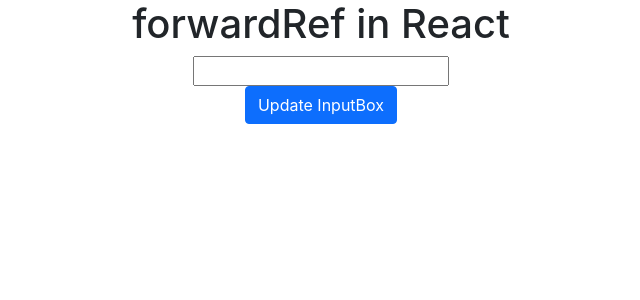
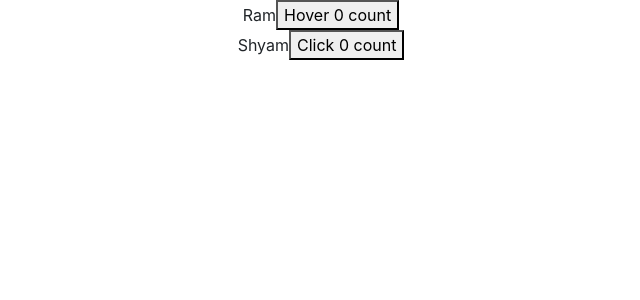
Before and after one commit to akash9753/GlobalReactNew, a React (Create React App) app: page / in a window 1280 px wide. Shown: the top 300 px of the page, without its empty margins (319-959 px from the left). Built offline with nearby package versions, Linux system fonts and the light colour scheme.

Commit message:
RenderProps

```diff
--- a/src/App.js
+++ b/src/App.js
@@ -37,6 +37,7 @@ import JsxFragment2 from './JsxInReact/JsxFragment2';
 import PortalEx1 from './portals/PortalEx1';
 import ProfilerEx1 from './Profiler/ProfilerEx1';
 import ForwardRef from './ForwardRef/ForwardRef';
+import RenderProps from './rendr-props/RenderProps';
 function App() {
   // const arr = [1, 2, 3, 4, 5, 6, 7, 8, 9]
   const state = {
@@ -108,7 +109,8 @@ function App() {
       {/* <Profiler id='profiler' onRender={onRenderCallback}>
       <ProfilerEx1/>
       </Profiler> */}
-      <ForwardRef/>
+      {/* <ForwardRef/> */}
+      <RenderProps/>
     </div>
   )
 }
--- /dev/null
+++ b/src/rendr-props/ClickCounter.js
@@ -0,0 +1,15 @@
+import React, { Component } from 'react';
+
+class ClickCounter extends Component {
+
+    render() {
+        const {count,incrementCount,name} = this.props
+        return (
+            <div>{name}
+                <button onClick={()=>incrementCount(10)}>Click {count} count</button>
+            </div>
+        );
+    }
+}
+
+export default ClickCounter;
--- /dev/null
+++ b/src/rendr-props/Counter.js
@@ -0,0 +1,23 @@
+import React, { Component } from 'react';
+
+class counter extends Component {
+    constructor(){
+        super()
+        this.state={
+            count:0
+        }
+    }
+    incrementCount=(num)=>{
+        this.setState({count:this.state.count+num})
+    }
+    render() {
+        const {count} = this.state
+        return (
+            <div>
+                {this.props.children(count,this.incrementCount)}
+            </div>
+        );
+    }
+}
+
+export default counter;
--- /dev/null
+++ b/src/rendr-props/HoverCounter.js
@@ -0,0 +1,15 @@
+import React, { Component } from 'react';
+
+class HoverCounter extends Component {
+
+    render() {
+        const {count,incrementCount,name} = this.props
+        return (
+            <div>{name}
+                <button onMouseOver={()=>incrementCount(100)}>Hover {count} count</button>
+            </div>
+        );
+    }
+}
+
+export default HoverCounter;
--- /dev/null
+++ b/src/rendr-props/RenderProps.js
@@ -0,0 +1,22 @@
+import React from 'react';
+import Counter from './Counter';
+import ClickCounter from './ClickCounter';
+import HoverCounter from './HoverCounter';
+const RenderProps = () => {
+    return (
+        <div className='App'>
+            {/* Sending as a props */}
+            {/* <Counter render={(count,incrementCount)=><ClickCounter count={count} incrementCount={incrementCount}/>}/>
+            <Counter render={(count,incrementCount)=><HoverCounter count={count} incrementCount={incrementCount}/>}/> */}
+            {/* Sending as a children */}
+            <Counter>
+            {(count,incrementCount)=><HoverCounter name="Ram" count={count} incrementCount={incrementCount}/>}
+            </Counter>
+            <Counter>
+            {(count,incrementCount)=><ClickCounter name="Shyam" count={count} incrementCount={incrementCount}/>}
+            </Counter>
+        </div>
+    );
+};
+
+export default RenderProps;
```
